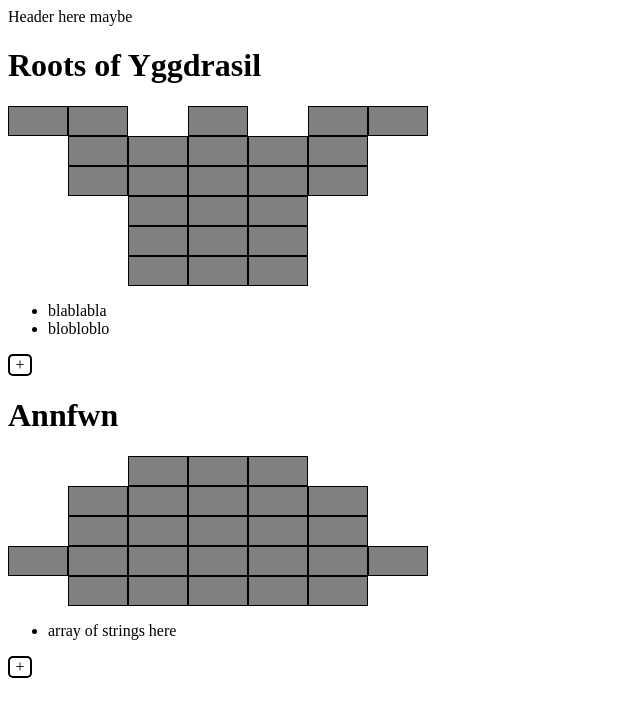
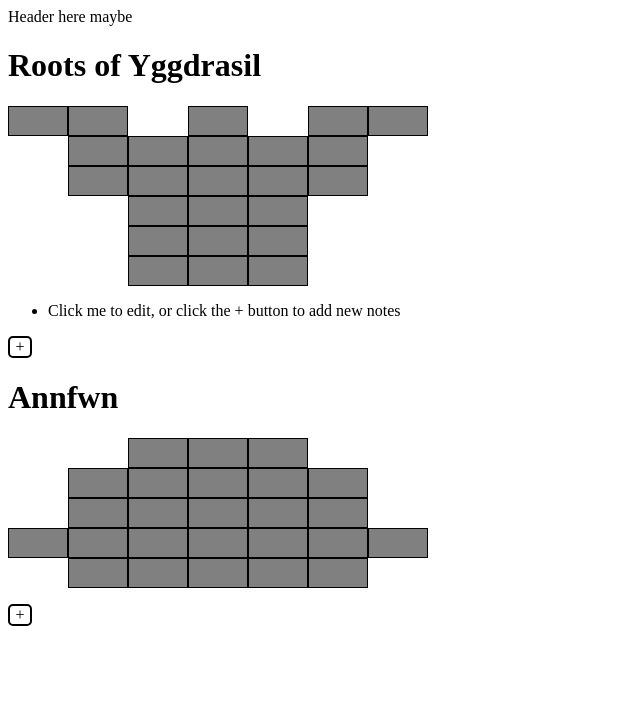
Before and after one commit to TreusK/lm2react, a React (Create React App) app: page / in a window 1280 px wide. Shown: the top 716 px of the page, without its empty margins (0-640 px from the left). Built offline with nearby package versions, Linux system fonts and the light colour scheme.

Commit message:
Local storage seems to work, now I have to make this whole thing look nice...

```diff
--- a/src/App.js
+++ b/src/App.js
@@ -2,41 +2,11 @@ import './App.css';
 import Zone from './comps/Zone';
 //import Roots from './comps/maps/Roots';
 //import Annfwn from './comps/maps/Annfwn';
-import {useState, useReducer} from 'react';
+import {useState, useReducer, useEffect} from 'react';
 import mapsGrid from './comps/maps/mapsGrid';
 
 function App() {
 
-  //Function to use a different setState for the notes depending on the map name
-  /*
-  function dynamicNotesSetState(name, index, newNote) {
-    switch (name) {
-      case 'roots':
-        let rootsNotesCopy = [...rootsNotes];
-        if(newNote === '') {
-          rootsNotesCopy.splice(index, 1);
-        } else if(newNote === 'New Note'){
-          rootsNotesCopy.push(newNote);
-        } else {
-          rootsNotesCopy[index] = newNote;
-        }
-        setRootsNotes(rootsNotesCopy);
-        break;
-      case 'annfwn':
-        let annfwnNotesCopy = [...annfwnNotes];
-        if(newNote === '') {
-          annfwnNotesCopy.splice(index, 1);
-        } else {
-          annfwnNotesCopy[index] = newNote;
-        }
-        setAnnfwnNotes(annfwnNotesCopy);
-        break;
-      default:
-        break;
-    }
-  }*/
-
-  //////////////////////Testing Map component/////////////////////
   //Legacy state
   const useLegacyState = initialState => useReducer(
     (state, update) => ({ ...state, ...update }),
@@ -44,18 +14,22 @@ function App() {
   );
 
   //States of all maps
-  const [roots, setRoots] = useLegacyState({
+  const [roots, setRoots] = useLegacyState(JSON.parse(localStorage.getItem('Roots of Yggdrasil')) || {
     zoneName: 'Roots of Yggdrasil',
     mapContent: ['', '', '', '', '', '', '', '', '', '', '', '', '', '', '', '', '', '', '', '', '', '', '', ''],
     mapGrid: [7, 6],
-    notesContent: ['blablabla', 'blobloblo'],
+    notesContent: ['Click me to edit, or click the + button to add new notes'],
   });
-  const [annfwn, setAnnfwn] = useLegacyState({
+  const [annfwn, setAnnfwn] = useLegacyState(JSON.parse(localStorage.getItem('Annfwn')) || {
     zoneName: 'Annfwn',
     mapContent: ['', '', '', '', '', '', '', '', '', '', '', '', '', '', '', '', '', '', '', '', '', '', '', '', ''],
     mapGrid: [7, 5],
-    notesContent: ['array of strings here'],
+    notesContent: [],
   });
+
+  useEffect(() => {
+    console.log(localStorage);
+  })
 
   //State of the notes inputs, to have only one open
   const [isAnotherInputOpen, setIsAnotherInputOpen] = useState(false);
@@ -90,6 +64,7 @@ function App() {
     }
   }
 
+  //Event for the input that appears when editing a note
   function changeAndCloseInput(e, whichSetZone, whichZone) {
     if(e.key === 'Enter') {
       let notesContentCopy = [...whichZone.notesContent];
@@ -116,6 +91,3 @@ function App() {
 };
 
 export default App;
-
-//Old map specific component
-//<Roots changeCell={(e) => changeCell(e, 'roots', roots)} cellContent={roots} notes={rootsNotes} changeNote={changeNote} addNewNote={addNewNote}/>
--- a/src/comps/Map.js
+++ b/src/comps/Map.js
@@ -6,6 +6,8 @@ import './Map.css';
     -cellClick, the event to change the state of the map
     -setWhichState, to know which state to change*/
 function Map({zone, mapGrid, cellClick, setWhichState}) {
+
+    //Start a counter to dynamically add classes to each cell
     let counter = -1;
     //Makes a grid of X colums and Y rows, depending on the map
     let columns = zone.mapGrid[0];
--- a/src/comps/Zone.js
+++ b/src/comps/Zone.js
@@ -3,6 +3,7 @@ import './Zone.css';
 //Components
 import Map from './Map';
 import Notes from './Notes';
+import { useEffect } from 'react';
 
 /*Zone needs:
     -zone, to know in which map we are
@@ -11,6 +12,9 @@ import Notes from './Notes';
     -noteClick, event function for the Notes component
     -setWhichState, to know which state to modify */
 function Zone({zone, mapGrid, cellClick, noteClick, setWhichState}) {
+    useEffect(() => {
+        localStorage.setItem(zone.zoneName, JSON.stringify(zone));
+    });
     return(
         <div>
             <h1>{zone.zoneName}</h1>
```
